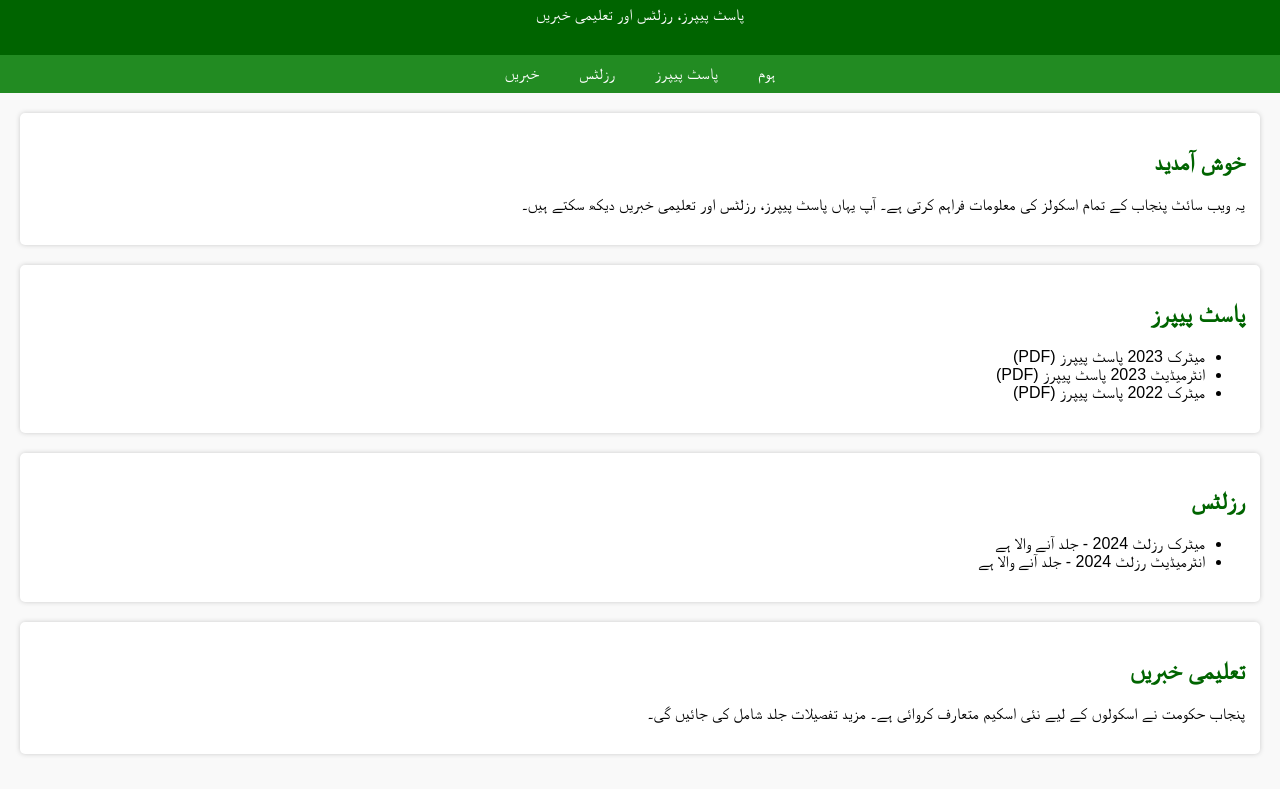
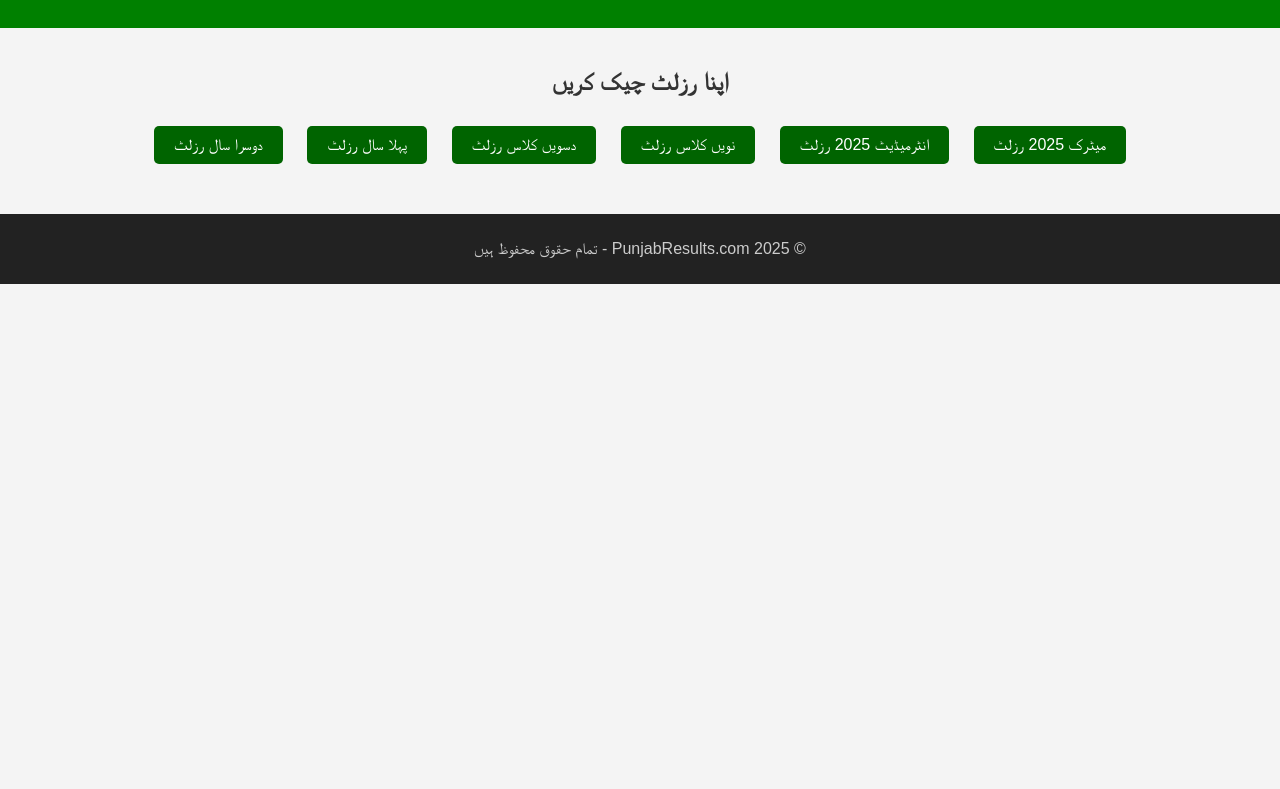
Before and after one commit to maliksa84/education.info, a plain HTML site: page index.html in a window 1280 px wide. Shown: the part 89-878 px from the top of the page. After the commit the page ends 800 px from the top, so only its background shows below. Drawn offline with Linux system fonts and the light colour scheme.

Commit message:
Update index.html

```diff
--- a/index.html
+++ b/index.html
@@ -3,105 +3,67 @@
 <head>
     <meta charset="UTF-8">
     <meta name="viewport" content="width=device-width, initial-scale=1.0">
-    <meta name="description" content="Punjab School Past Papers, Results, and Education News - ایک ہی جگہ پر تمام اسکول کی معلومات">
-    <meta name="keywords" content="Punjab Schools, Past Papers, Results, School News, Punjab Education">
-    <meta name="author" content="Muhammad Akbar">
-    <title>Punjab Schools Information</title>
+    <meta name="description" content="Punjab Results - Punjab ke sab schools aur boards ke results online dekhein. 2025 ke results sabse pehle yahan!">
+    <meta name="keywords" content="Punjab Results, School Results, Board Results, 2025, Matric, Intermediate, 9th, 10th, 1st Year, 2nd Year">
+    <meta name="author" content="Punjab Results">
+    <title>Punjab Results 2025 - تمام اسکولوں اور بورڈز کے رزلٹ</title>
     <style>
         body {
             font-family: Arial, sans-serif;
             margin: 0;
-            background: #f9f9f9;
-            direction: rtl;
+            background: #f4f4f4;
+            color: #333;
+            text-align: center;
         }
         header {
-            background: #006400;
+            background: #008000;
             color: white;
             padding: 15px;
-            text-align: center;
         }
-        nav {
-            background: #228B22;
-            display: flex;
-            justify-content: center;
-        }
-        nav a {
-            color: white;
-            padding: 10px 20px;
-            text-decoration: none;
-        }
-        nav a:hover {
-            background: #006400;
+        h1 {
+            margin: 0;
         }
         .container {
             padding: 20px;
         }
-        h2 {
-            color: #006400;
+        .btn {
+            display: inline-block;
+            background: #006400;
+            color: white;
+            padding: 10px 20px;
+            margin: 10px;
+            text-decoration: none;
+            border-radius: 5px;
+        }
+        .btn:hover {
+            background: #004d00;
         }
         footer {
-            background: #006400;
-            color: white;
-            text-align: center;
+            background: #222;
+            color: #ccc;
             padding: 10px;
-        }
-        .box {
-            background: white;
-            padding: 15px;
-            margin-bottom: 20px;
-            border-radius: 5px;
-            box-shadow: 0px 0px 5px #ccc;
+            margin-top: 20px;
         }
     </style>
 </head>
 <body>
-
     <header>
-    <h1>پنجاب اسکول انفارمیشن</h1>
-    <p>پاسٹ پیپرز، رزلٹس اور تعلیمی خبریں</p>
+        <h1>Punjab Results 2025</h1>
+        <p>پنجاب کے تمام اسکولوں اور بورڈز کے رزلٹ سب سے پہلے</p>
     </header>
 
-<nav>
-    <a href="#home">ہوم</a>
-    <a href="#past-papers">پاسٹ پیپرز</a>
-    <a href="#results">رزلٹس</a>
-    <a href="#news">خبریں</a>
-</nav>
-
     <div class="container">
-
-    <section id="home" class="box">
-        <h2>خوش آمدید</h2>
-        <p>یہ ویب سائٹ پنجاب کے تمام اسکولز کی معلومات فراہم کرتی ہے۔ آپ یہاں پاسٹ پیپرز، رزلٹس اور تعلیمی خبریں دیکھ سکتے ہیں۔</p>
-    </section>
-
-    <section id="past-papers" class="box">
-        <h2>پاسٹ پیپرز</h2>
-        <ul>
-            <li>میٹرک 2023 پاسٹ پیپرز (PDF)</li>
-            <li>انٹرمیڈیٹ 2023 پاسٹ پیپرز (PDF)</li>
-            <li>میٹرک 2022 پاسٹ پیپرز (PDF)</li>
-        </ul>
-    </section>
-
-    <section id="results" class="box">
-        <h2>رزلٹس</h2>
-        <ul>
-            <li>میٹرک رزلٹ 2024 - جلد آنے والا ہے</li>
-            <li>انٹرمیڈیٹ رزلٹ 2024 - جلد آنے والا ہے</li>
-        </ul>
-    </section>
-
-    <section id="news" class="box">
-        <h2>تعلیمی خبریں</h2>
-        <p>پنجاب حکومت نے اسکولوں کے لیے نئی اسکیم متعارف کروائی ہے۔ مزید تفصیلات جلد شامل کی جائیں گی۔</p>
-    </section>
-
+        <h2>اپنا رزلٹ چیک کریں</h2>
+        <a href="#" class="btn">میٹرک 2025 رزلٹ</a>
+        <a href="#" class="btn">انٹرمیڈیٹ 2025 رزلٹ</a>
+        <a href="#" class="btn">نویں کلاس رزلٹ</a>
+        <a href="#" class="btn">دسویں کلاس رزلٹ</a>
+        <a href="#" class="btn">پہلا سال رزلٹ</a>
+        <a href="#" class="btn">دوسرا سال رزلٹ</a>
     </div>
 
     <footer>
-    <p>© 2025 پنجاب اسکول انفارمیشن | Developed by Muhammad Akbar</p>
+        <p>© 2025 PunjabResults.com - تمام حقوق محفوظ ہیں</p>
     </footer>
-
 </body>
 </html>
```
Lines whose indentation alone changed are shown as unchanged.
